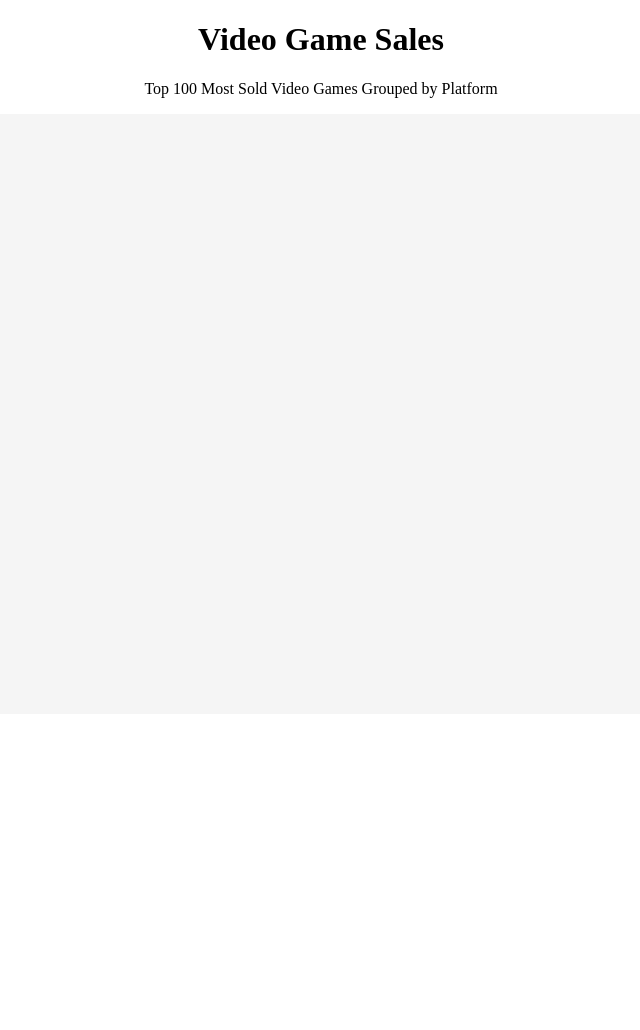
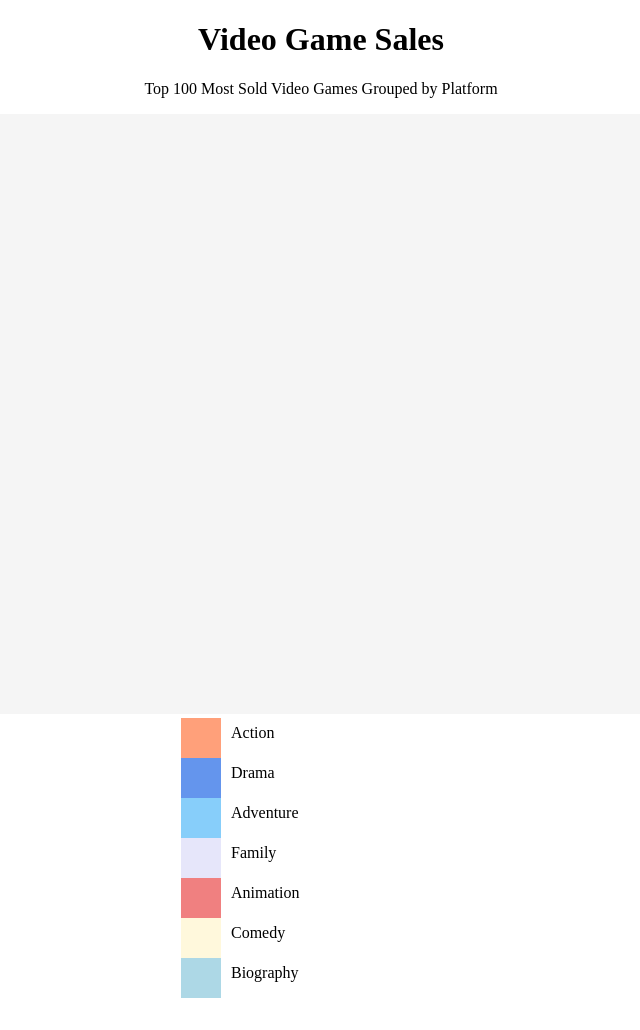
Before and after one commit to jadefred/freeCodeCamp-Visualize-Data-with-a-Treemap-Diagram, a plain HTML site: page index.html in a window 1280 px wide. Shown: the whole page, without its empty margins (319-959 px from the left). Before the commit the page ends 800 px from the top, so only its background shows below. Drawn offline with nearby package versions, Linux system fonts and the light colour scheme; no server answers.

Commit message:
add legend

```diff
--- a/index.html
+++ b/index.html
@@ -16,7 +16,40 @@
     <main>
         <h1 id="title">Video Game Sales</h1>
         <p id="description">Top 100 Most Sold Video Games Grouped by Platform</p>
+
+
         <svg id="canvas"></svg>
+        <svg id='legend'>
+            <g>
+                <rect class="legend-item" x="10" y="0" width="40" height="40" fill="lightsalmon"></rect>
+                <text x="60" y="20" fill="black">Action</text>
+            </g>
+            <g>
+                <rect class="legend-item" x="10" y="40" width="40" height="40" fill="cornflowerblue"></rect>
+                <text x="60" y="60" fill="black">Drama</text>
+            </g>
+            <g>
+                <rect class="legend-item" x="10" y="80" width="40" height="40" fill="lightskyblue"></rect>
+                <text x="60" y="100" fill="black">Adventure</text>
+            </g>
+            <g>
+                <rect class="legend-item" x="10" y="120" width="40" height="40" fill="lavender"></rect>
+                <text x="60" y="140" fill="black">Family</text>
+            </g>
+            <g>
+                <rect class="legend-item" x="10" y="160" width="40" height="40" fill="lightcoral"></rect>
+                <text x="60" y="180" fill="black">Animation</text>
+            </g>
+            <g>
+                <rect class="legend-item" x="10" y="200" width="40" height="40" fill="cornsilk"></rect>
+                <text x="60" y="220" fill="black">Comedy</text>
+            </g>
+            <g>
+                <rect class="legend-item" x="10" y="240" width="40" height="40" fill="lightblue"></rect>
+                <text x="60" y="260" fill="black">Biography</text>
+            </g>
+        </svg>
+
     </main>
 </body>
 
--- a/script.js
+++ b/script.js
@@ -77,6 +77,15 @@ const drawTreeMap = (moviesData) => {
     .attr("height", (movie) => {
       return movie.y1 - movie.y0;
     });
+
+  //append text (movie's name) to the block
+  block
+    .append("text")
+    .text((movie) => {
+      return movie.data.name;
+    })
+    .attr("x", 5)
+    .attr("y", 30);
 };
 
 async function fetchMovieSales() {
--- a/styles.css
+++ b/styles.css
@@ -10,3 +10,7 @@ main {
   min-width: 1000px;
   min-height: 600px;
 }
+
+#legend {
+  min-height: 300px;
+}
```
